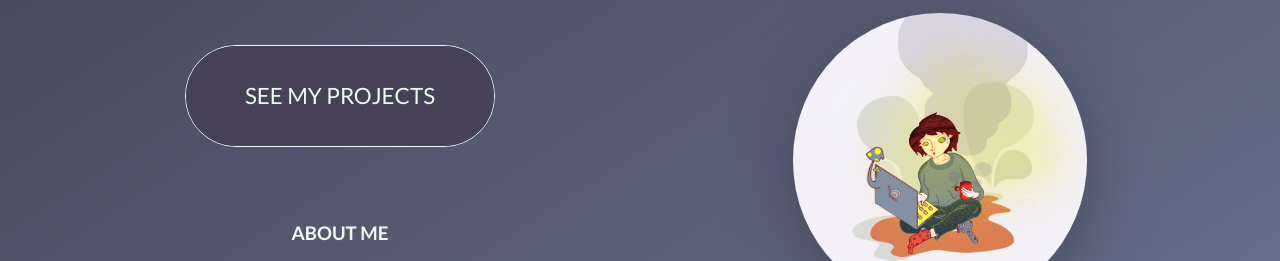
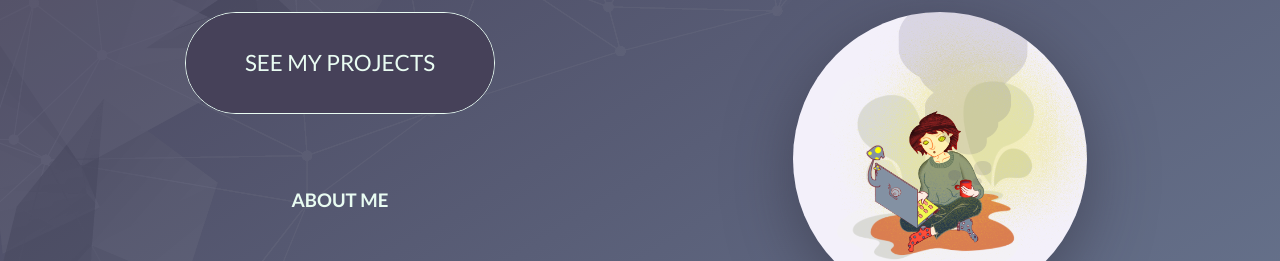
Before and after one commit to Mietlicha/portfolio, a website: page index.html in a window 1280 px wide. Shown: the part 212-473 px from the top of the page. Drawn offline with Linux system fonts and the light colour scheme.

Commit message:
add home page - background pattern

```diff
--- a/index.html
+++ b/index.html
@@ -30,6 +30,8 @@
     <link rel="stylesheet" href="css/style.css" />
   </head>
   <body>
+    <div class="background"></div>
+    <div class="backgrund-huge"></div>
     <div class="container">
       <section class="animation margin-top-big">
         <div class="animation__item"></div>
@@ -40,7 +42,7 @@
             Hi! I'm Ania
           </h2>
           <h1 class="description__paragraph">
-            web-designer / front-end <br />developer / dreamer
+            web-designer / front-end <wbr /> developer <wbr />/ dreamer
           </h1>
         </div>
         <div id="watch"></div>
--- a/sass/layout/_base.scss
+++ b/sass/layout/_base.scss
@@ -29,6 +29,7 @@ html {
 }
 
 body {
+  position: relative;
   font-family: 'lato', sans-serif;
   font-weight: 400;
   line-height: 1.6;
@@ -40,7 +41,6 @@ body {
   color: $color-secondary-light;
 
   .container {
-    // position: relative;
     max-width: 1200px;
     margin: 0 auto;
     display: grid;
@@ -55,7 +55,7 @@ body {
       grid-template-columns: 1fr 1fr;
       grid-template-rows: repeat(auto-fit, minmax(10rem, 1fr));
       grid-template-areas:
-        'header .'
+        'header header'
         'main animation'
         'main animation'
         'main aside';
@@ -67,3 +67,33 @@ body {
     }
   }
 }
+
+.background,
+.backgrund-huge {
+  position: absolute;
+  width: 100vw;
+  height: 100vh;
+  z-index: -1;
+}
+
+.background {
+  top: -15rem;
+  left: -5rem;
+  background: url(../img/1a.png) no-repeat;
+
+  @include respond(tab) {
+    top: 0rem;
+    left: 0rem;
+  }
+}
+
+.backgrund-huge {
+  bottom: -5rem;
+  right: -42rem;
+  background: url(../img/1.png) no-repeat;
+  display: none;
+
+  @include respond(huge) {
+    display: block;
+  }
+}
--- a/sass/pages/_home.scss
+++ b/sass/pages/_home.scss
@@ -2,7 +2,11 @@
   grid-area: animation;
 
   @include respond(tab) {
-    margin-top: 1rem;
+    margin-top: 3rem;
+  }
+
+  @include respond(huge) {
+    margin-top: 5rem;
   }
 
   &__item {
@@ -28,8 +32,16 @@
   margin-right: auto;
   margin-left: auto;
 
+  @include respond(tab) {
+    width: 80%;
+  }
+
   .description {
     text-align: center;
+
+    @include respond(tab) {
+      text-align: left;
+    }
 
     &__main {
       font-family: 'Roboto Mono', monospace;
```
Also changed, not shown: css/style.css, img/1.png (added), img/19567 [Przekonwertowany].png (added), img/1a.png (added).
